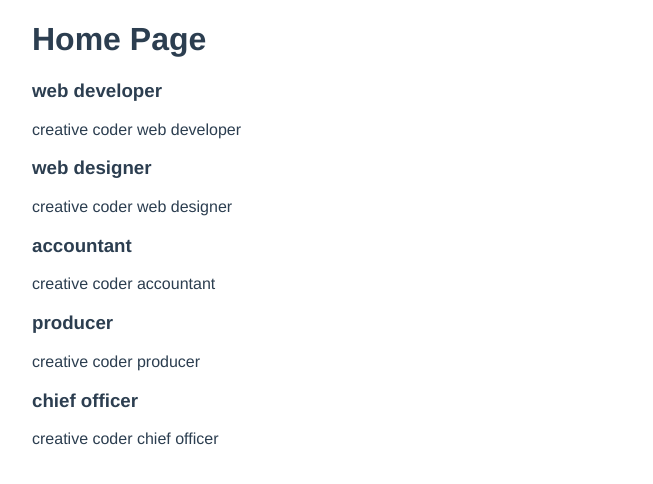
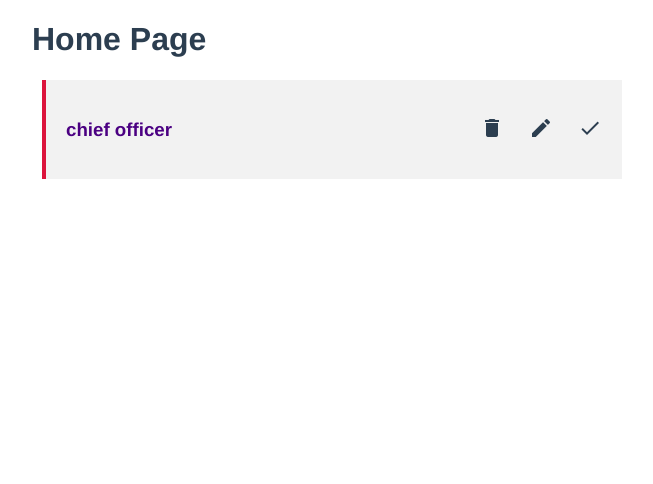
Before and after one commit to minthuhlaing007/project-planner, a Vue app: page / in a window 1280 px wide. Shown: the top 484 px of the page, without its empty margins (308-961 px from the left). Built offline with nearby package versions, Linux system fonts and the light colour scheme; data requests are answered from the project's data file.

Commit message:
styling icon and creating delete

```diff
--- a/database/db.json
+++ b/database/db.json
@@ -1,27 +1,7 @@
 {
   "projects": [
     {
-      "id": 1,
-      "title": "web developer",
-      "detail": "creative coder web developer"
-    },
-    {
-      "id": 2,
-      "title": "web designer",
-      "detail": "creative coder web designer"
-    },
-    {
-      "id": 3,
-      "title": "accountant",
-      "detail": "creative coder accountant"
-    },
-    {
-      "id": 4,
-      "title": "producer",
-      "detail": "creative coder producer"
-    },
-    {
-      "id": 5,
+      "id": "5",
       "title": "chief officer",
       "detail": "creative coder chief officer"
     }
--- a/public/index.html
+++ b/public/index.html
@@ -1,15 +1,21 @@
 <!DOCTYPE html>
 <html lang="">
   <head>
-    <meta charset="utf-8">
-    <meta http-equiv="X-UA-Compatible" content="IE=edge">
-    <meta name="viewport" content="width=device-width,initial-scale=1.0">
-    <link rel="icon" href="<%= BASE_URL %>favicon.ico">
+    <meta charset="utf-8" />
+    <meta http-equiv="X-UA-Compatible" content="IE=edge" />
+    <meta name="viewport" content="width=device-width,initial-scale=1.0" />
+    <link rel="icon" href="<%= BASE_URL %>favicon.ico" />
+    <link href="https://fonts.googleapis.com/icon?family=Material+Icons"
+    rel="stylesheet">
     <title><%= htmlWebpackPlugin.options.title %></title>
   </head>
   <body>
     <noscript>
-      <strong>We're sorry but <%= htmlWebpackPlugin.options.title %> doesn't work properly without JavaScript enabled. Please enable it to continue.</strong>
+      <strong
+        >We're sorry but <%= htmlWebpackPlugin.options.title %> doesn't work
+        properly without JavaScript enabled. Please enable it to
+        continue.</strong
+      >
     </noscript>
     <div id="app"></div>
     <!-- built files will be auto injected -->
--- a/src/components/SinglePage.vue
+++ b/src/components/SinglePage.vue
@@ -1,14 +1,64 @@
 <template>
-  <h3>{{ project.title }}</h3>
-  <p>{{ project.detail }}</p>
+  <div class="project">
+    <div class="flexing">
+      <div>
+        <h3 @click="showDetail =! showDetail">{{ project.title }}</h3>
+      </div>
+      <div>
+        <span class="material-icons" @click="deleteProject">delete</span>
+        <span class="material-icons">edit</span>
+        <span class="material-icons">done</span>
+      </div>
+    </div>
+    <div v-if="showDetail">
+      <p>{{ project.detail }}</p>
+    </div>
+  </div>
 </template>
 
 <script>
 export default {
-  props:["project"]
-}
+  props: ["project"],
+  data() {
+    return{
+      showDetail:false,
+      api: "http://localhost:3000/projects/"+this.project.id
+    }
+  },
+  methods:{
+    deleteProject(){
+      fetch(this.api,{method:"DELETE"})
+      .then(()=>{
+        this.$emit("delete",this.project.id)
+      })
+      .catch(error=>console.log(error.message))
+    }
+  }
+};
 </script>
 
 <style>
+.project {
+  padding: 20px;
+  background-color: #f2f2f2;
+  margin: 10px;
+  border-left: 4px solid crimson;
+}
 
+h3 {
+  color: indigo;
+  cursor: pointer;
+}
+.flexing {
+  display: flex;
+  justify-content: space-between;
+  align-items: center;
+}
+span{
+  margin-left: 25px;
+}
+span:hover{
+  color: red;
+  cursor: pointer;
+}
 </style>
--- a/src/views/HomeView.vue
+++ b/src/views/HomeView.vue
@@ -2,7 +2,7 @@
   <div class="home">
       <h1>Home Page</h1>
       <div v-for="project in projects" :key="project.id">
-        <SinglePage :project="project"></SinglePage>
+        <SinglePage :project="project" @delete="deletePage"></SinglePage>
       </div>
   </div>
 </template>
@@ -16,6 +16,13 @@ export default {
       projects:[]
     }
   },
+  methods:{
+    deletePage(id){
+      this.projects = this.projects.filter(project=>{
+        return project.id != id;
+      })
+    }
+  },
   mounted() {
     fetch("http://localhost:3000/projects")
     .then(response => response.json())
```
